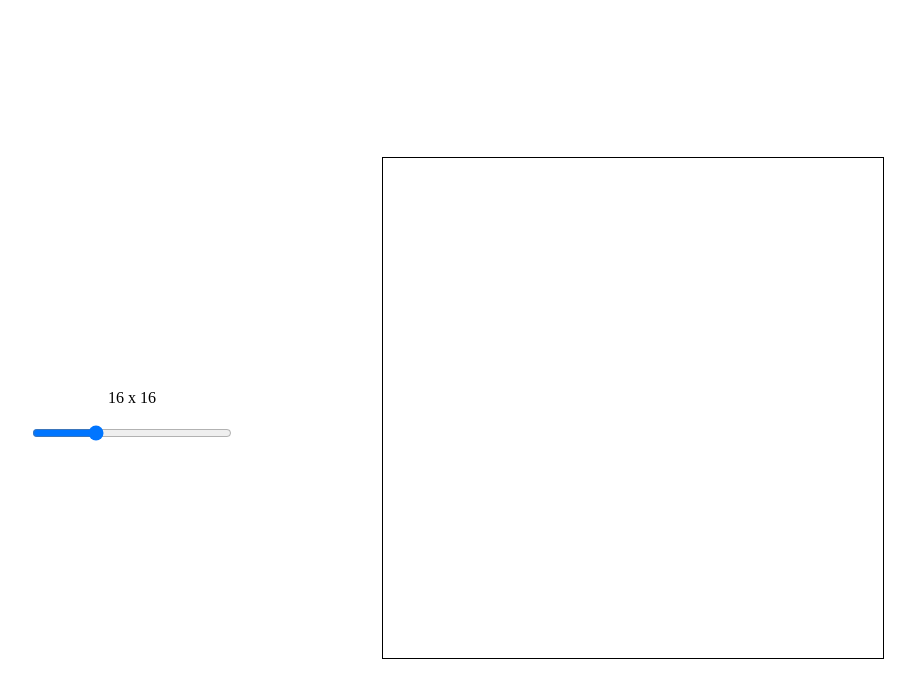
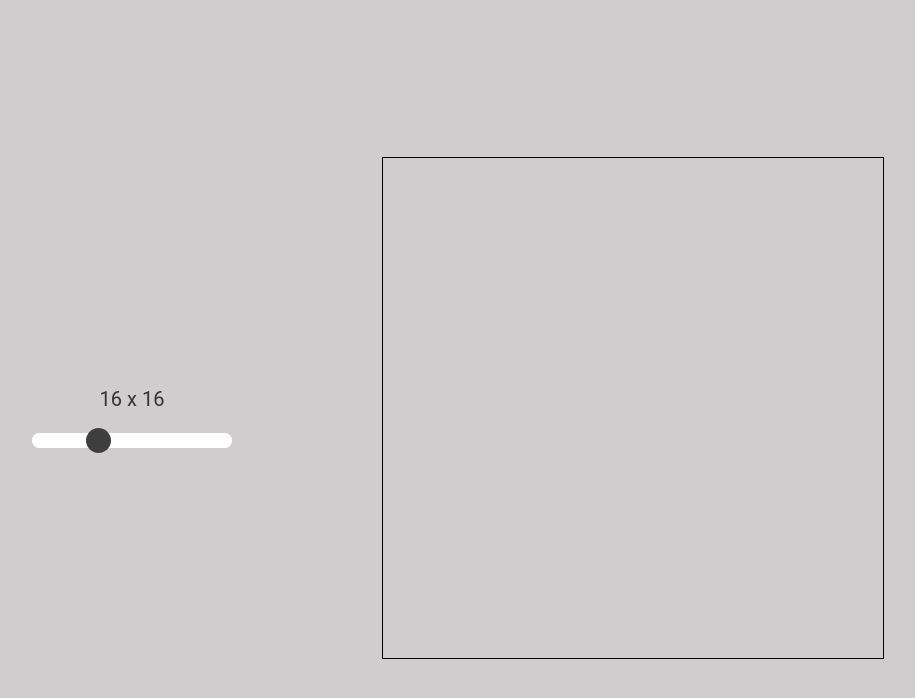
Before and after one commit to hanson777/odin-etch-a-sketch, a plain HTML site: page index.html in a window 1280 px wide. Shown: the whole page, without its empty margins (182-1097 px from the left). Drawn offline with Linux system fonts and the light colour scheme.

Commit message:
adjust slider styling and overall color scheme

```diff
--- a/styles.css
+++ b/styles.css
@@ -14,6 +14,7 @@ body {
     align-items: center;
     height: 100vh;
     gap: 150px;
+    background-color: rgb(207, 205, 205);
 }
 
 .color {
@@ -21,9 +22,30 @@ body {
 }
 
 .slider {
+    -webkit-appearance: none;
+    appearance: none;
     width: 100%;
     outline: none;
-    background: gray;
+    border-radius: 25px;
+}
+
+.slider::-webkit-slider-runnable-track {
+    -webkit-appearance: none;
+    appearance: none;
+    background: white;
+    border-radius: 25px;
+    height: 15px;
+}
+
+.slider::-webkit-slider-thumb {
+    -webkit-appearance: none;
+    appearance: none;
+    width: 25px;
+    height: 25px;
+    background: rgb(62, 62, 62);
+    cursor: pointer;
+    border-radius: 50%;
+    margin-top: -5px;
 }
 
 .settings {
@@ -32,3 +54,9 @@ body {
     flex-direction: column;
     align-items: center;
 }
+
+p {
+    font-family: 'Roboto', sans-serif;
+    font-size: 20px;
+    color: #333;
+}
```
Also changed, not shown: script.js (+20 -20 lines).
